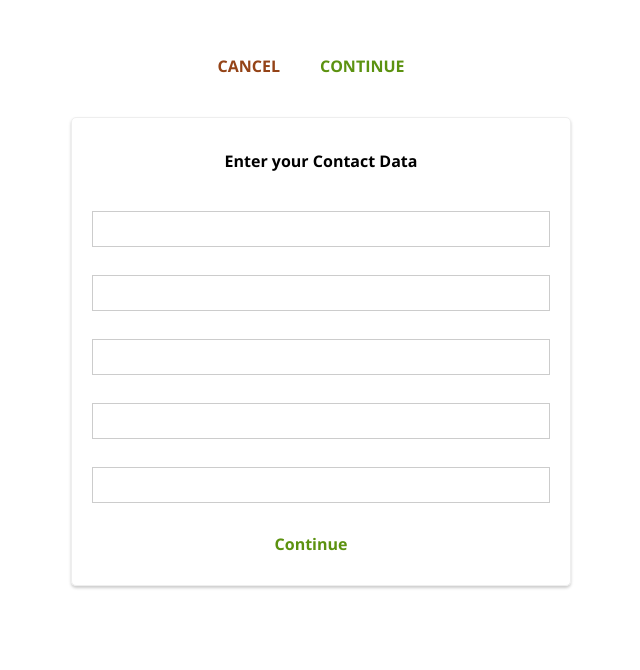
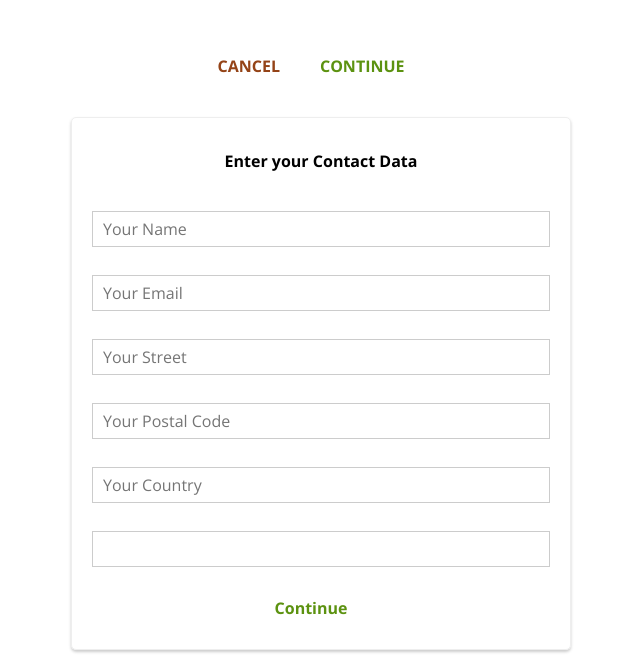
Before and after one commit to ArvindSinghRawat/Burger-Builder, a React (Create React App) app: page /checkout/contact-data in a window 1280 px wide. Shown: the part 717-1387 px from the top of the page, without its empty margins (319-959 px from the left). Before the commit the page ends 1323 px from the top, so only its background shows below. Built offline with nearby package versions, Linux system fonts and the light colour scheme.

Commit message:
Converted hardcoded form of Contact Data Component to Dynamic Form.

```diff
--- a/src/containers/Checkout/ContactData/ContactData.js
+++ b/src/containers/Checkout/ContactData/ContactData.js
@@ -110,24 +110,25 @@ export class ContactData extends Component {
   };
 
   render() {
+    const formElementsArray = [];
+    for (let key in this.state.orderForm) {
+      formElementsArray.push({
+        id: key,
+        config: this.state.orderForm[key],
+      });
+    }
     let form = (
       <Aux>
         <h4>Enter your Contact Data</h4>
         <form>
-          <Input elementType="input" elementConfig="" elementValue="" />
-          <Input inputtype="input" name="name" placeholder="Enter your Name" />
-          <Input
-            inputtype="input"
-            type="email"
-            name="email"
-            placeholder="Enter your Email"
-          />
-          <Input inputtype="input" name="street" placeholder="Enter Street" />
-          <Input
-            inputtype="input"
-            name="postal"
-            placeholder="Enter Postal Code"
-          />
+          {formElementsArray.map((element) => (
+            <Input
+              key={element.id}
+              elementType={element.config.type}
+              elementConfig={element.config.elementConfig}
+              value={element.config.value}
+            />
+          ))}
           <Button btnType="Success" clicked={this.orderHandler}>
             Continue
           </Button>
```
